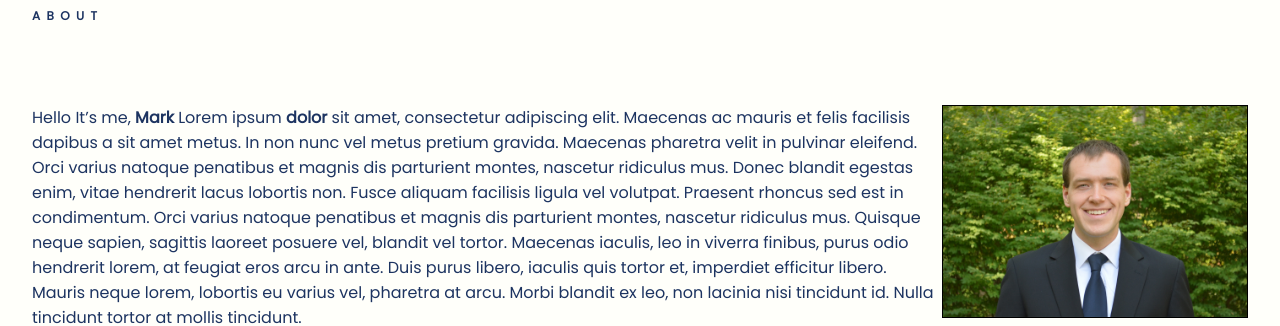
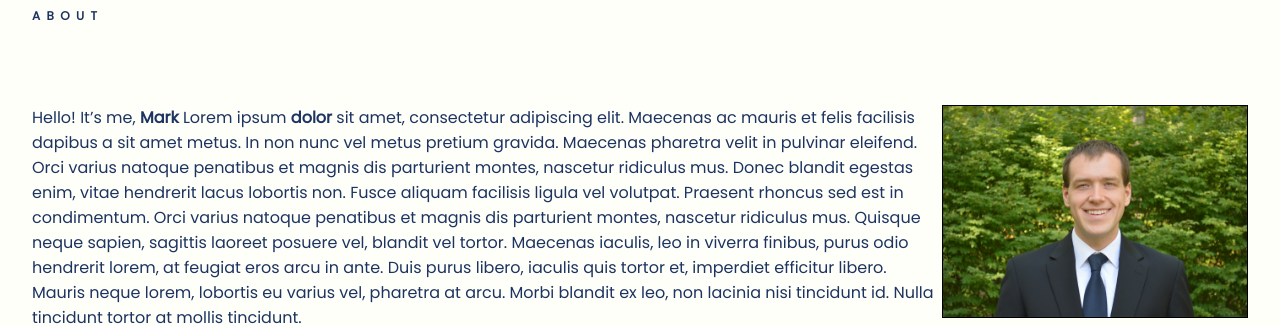
Before and after one commit to mattmotel/markmcinerney, a Jekyll site: the page built from index.md, in a window 1280 px wide and 900 px high. Shown: the part 154-480 px from the top of the window. Built offline with Jekyll 4.4.1, drawn with Linux system fonts in a browser that asks for light colours.

```diff
--- a/index.md
+++ b/index.md
@@ -22,6 +22,6 @@ teaching:
 layout: page
 ---
 
-Hello
+Hello!
 It's me, **Mark**
 Lorem ipsum **dolor** sit amet, consectetur adipiscing elit. Maecenas ac mauris et felis facilisis dapibus a sit amet metus. In non nunc vel metus pretium gravida. Maecenas pharetra velit in pulvinar eleifend. Orci varius natoque penatibus et magnis dis parturient montes, nascetur ridiculus mus. Donec blandit egestas enim, vitae hendrerit lacus lobortis non. Fusce aliquam facilisis ligula vel volutpat. Praesent rhoncus sed est in condimentum. Orci varius natoque penatibus et magnis dis parturient montes, nascetur ridiculus mus. Quisque neque sapien, sagittis laoreet posuere vel, blandit vel tortor. Maecenas iaculis, leo in viverra finibus, purus odio hendrerit lorem, at feugiat eros arcu in ante. Duis purus libero, iaculis quis tortor et, imperdiet efficitur libero. Mauris neque lorem, lobortis eu varius vel, pharetra at arcu. Morbi blandit ex leo, non lacinia nisi tincidunt id. Nulla tincidunt tortor at mollis tincidunt.
```
